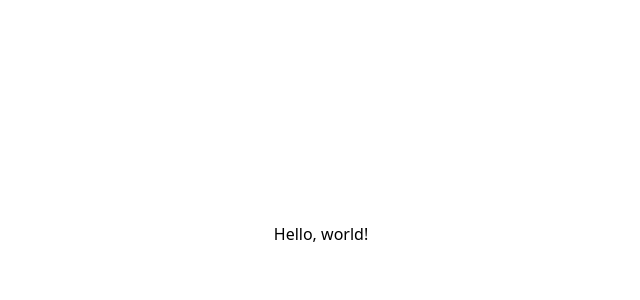
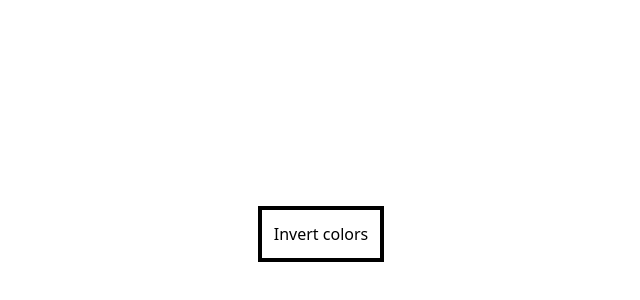
Before and after one commit to FlynnRider-000/nextjs-starter, a Next.js app: page / in a window 1280 px wide. Shown: the part 166-466 px from the top of the page, without its empty margins (319-959 px from the left). Built offline with nearby package versions, Linux system fonts and the light colour scheme.

Commit message:
docs: improve example page

```diff
--- a/src/pages/index.tsx
+++ b/src/pages/index.tsx
@@ -1,7 +1,28 @@
+import clsx from "clsx";
+import { useState } from "react";
+
 export default function Page(): React.ReactElement | null {
+	const [inverted, setInverted] = useState(false);
+
 	return (
-		<div className="flex flex-col items-center justify-center min-h-screen">
-			Hello, world!
+		<div
+			className={clsx(
+				"flex flex-col items-center justify-center min-h-screen",
+				inverted && "bg-black",
+			)}
+		>
+			<button
+				type="button"
+				className={clsx(
+					"p-3 border-4 border-current",
+					inverted && "text-white",
+				)}
+				onClick={() => {
+					setInverted((prevValue) => !prevValue);
+				}}
+			>
+				Invert colors
+			</button>
 		</div>
 	);
 }
```
